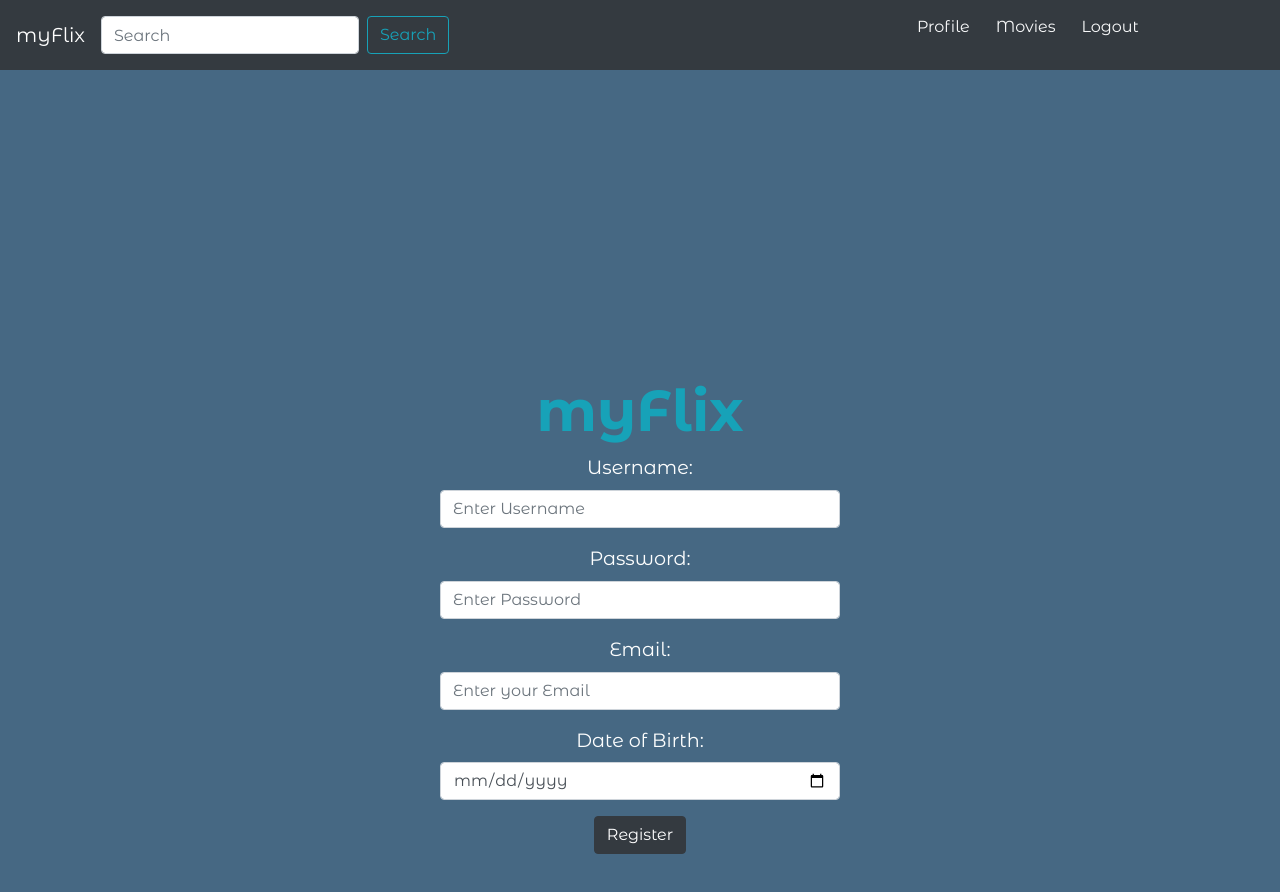
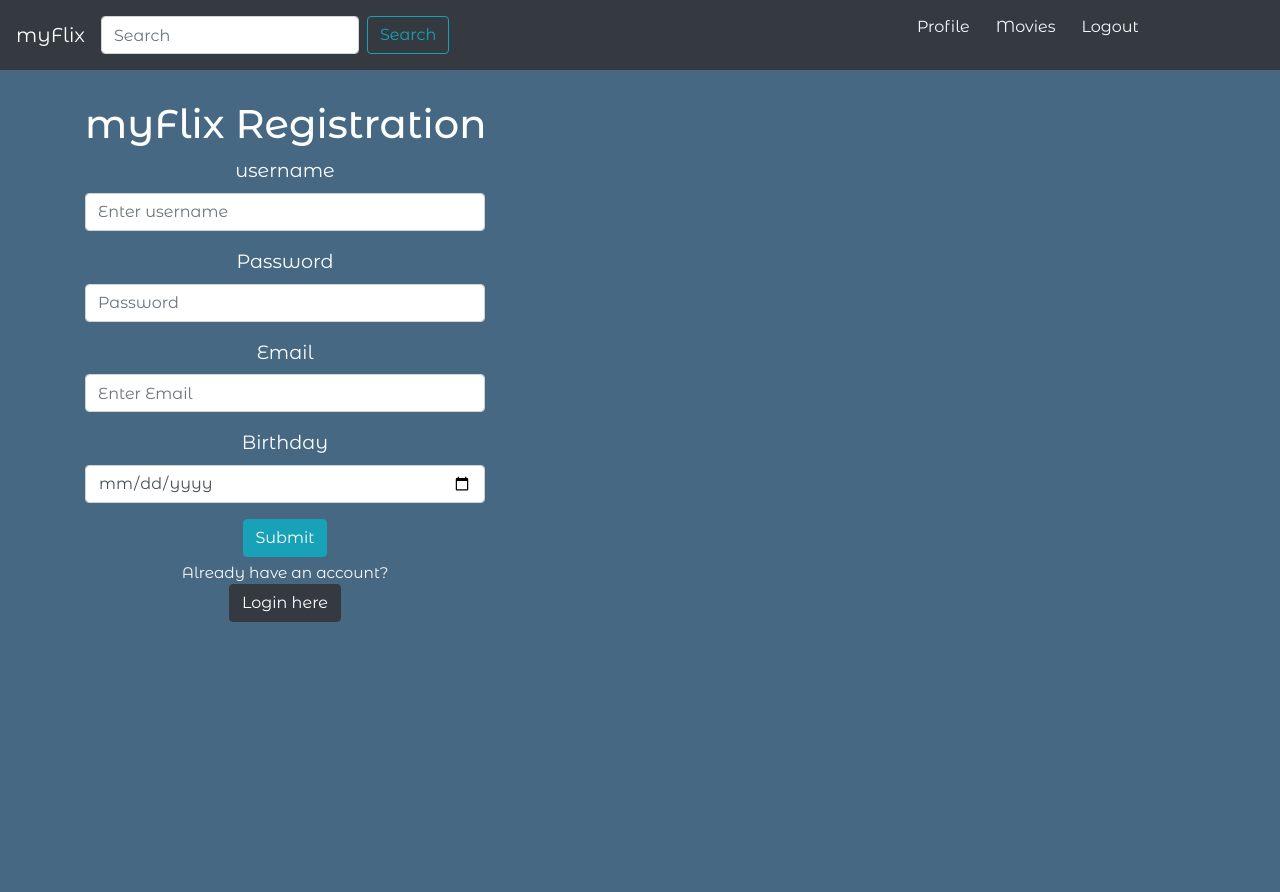
Before and after one commit to HalehGhavami/myFlix-client, a React (Vite) app: page /register in a window 1280 px wide. Shown: the top 892 px of the page. After the commit the page ends 800 px from the top, so only its background shows below. Built offline with nearby package versions, Linux system fonts and the light colour scheme.

Commit message:
added POST requests for registering new users

```diff
--- a/src/components/registration-view/registration-view.jsx
+++ b/src/components/registration-view/registration-view.jsx
@@ -1,13 +1,13 @@
 import React, { useState } from 'react';
-import PropTypes from 'prop-types';
-import Form from 'react-bootstrap/Form';
-import Button from 'react-bootstrap/Button';
-import Row from 'react-bootstrap/Row';
-import Col from 'react-bootstrap/Col';
+import { Form, Button } from 'react-bootstrap';
+import './registration-view.scss';
+import Container from 'react-bootstrap/Container';
+import { Link } from 'react-router-dom';
+import axios from 'axios';
 
 import './registration-view.scss';
 
-export function RegistrationView(props) {
+export function RegistrationView() {
   //call the useState() method (imported from React) with an empty string This method returns an array that you destructure (break down into variables)
   const [username, setUsername] = useState('');
   const [password, setPassword] = useState('');
@@ -16,67 +16,84 @@ export function RegistrationView(props) {
 
   const handleRegister = (e) => {
     e.preventDefault();
+    axios
+      .post('https://api-myflix.herokuapp.com/users', {
+        Username: username,
+        Password: password,
+        Email: email,
+        Birthday: birthday,
+      })
+      .then((response) => {
+        const data = response.data;
+        console.log(data);
+        window.open('/', '_self'); // the second argument '_self' is necessary so that the page will open in the current tab
+      })
+      .catch((e) => {
+        console.log('error registering the user');
+      });
 
-    console.log(username, password, email, birthday);
-    props.onRegister(username);
+    // console.log(username, password, email, birthday);
+    // props.onRegister();
   };
 
   return (
-    <div className="center">
-      <h1 className="title">myFlix</h1>
+    <Container className="registration-view" fluid="true">
+      <h1 className="myflix-title">myFlix Registration</h1>
       <Form>
-        <Form.Group controlId="formUsername">
-          <Form.Label>Username:</Form.Label>
+        <Form.Group controlId="formText">
+          <Form.Label>username</Form.Label>
           <Form.Control
             type="text"
+            placeholder="Enter username"
             value={username}
-            placeholder="Enter Username"
             onChange={(e) => setUsername(e.target.value)}
           />
         </Form.Group>
         <Form.Group controlId="formPassword">
-          <Form.Label>Password:</Form.Label>
+          <Form.Label>Password</Form.Label>
           <Form.Control
             type="password"
+            placeholder="Password"
             value={password}
-            placeholder="Enter Password"
             onChange={(e) => setPassword(e.target.value)}
           />
         </Form.Group>
         <Form.Group controlId="formEmail">
-          <Form.Label>Email:</Form.Label>
+          <Form.Label>Email</Form.Label>
           <Form.Control
             type="email"
             value={email}
-            placeholder="Enter your Email"
             onChange={(e) => setEmail(e.target.value)}
+            placeholder="Enter Email"
           />
         </Form.Group>
         <Form.Group controlId="formBirthday">
-          <Form.Label>Date of Birth:</Form.Label>
+          <Form.Label>Birthday</Form.Label>
           <Form.Control
             type="date"
             value={birthday}
-            placeholder="Enter your Birthday"
             onChange={(e) => setBirthday(e.target.value)}
+            placeholder="Enter Birthday"
           />
         </Form.Group>
-        <div className="middle">
-          <Button type="submit" variant="dark" onClick={handleRegister}>
-            Register
-          </Button>
-        </div>
+        <Button
+          className="submit-button"
+          variant="info"
+          type="submit"
+          onClick={handleRegister}
+        >
+          Submit
+        </Button>
+
+        <Form.Group className="login-group" controlId="formLogin">
+          <Form.Text className="text-light">Already have an account?</Form.Text>
+          <Link to={`/`}>
+            <Button className="login-link" variant="dark">
+              Login here
+            </Button>
+          </Link>
+        </Form.Group>
       </Form>
-    </div>
+    </Container>
   );
 }
-
-RegistrationView.propTypes = {
-  register: PropTypes.shape({
-    Username: PropTypes.string.isRequired,
-    Password: PropTypes.string.isRequired,
-    Email: PropTypes.string.isRequired,
-    Birthday: PropTypes.instanceOf(Date).isRequired,
-  }),
-  onRegister: PropTypes.func,
-};
```
